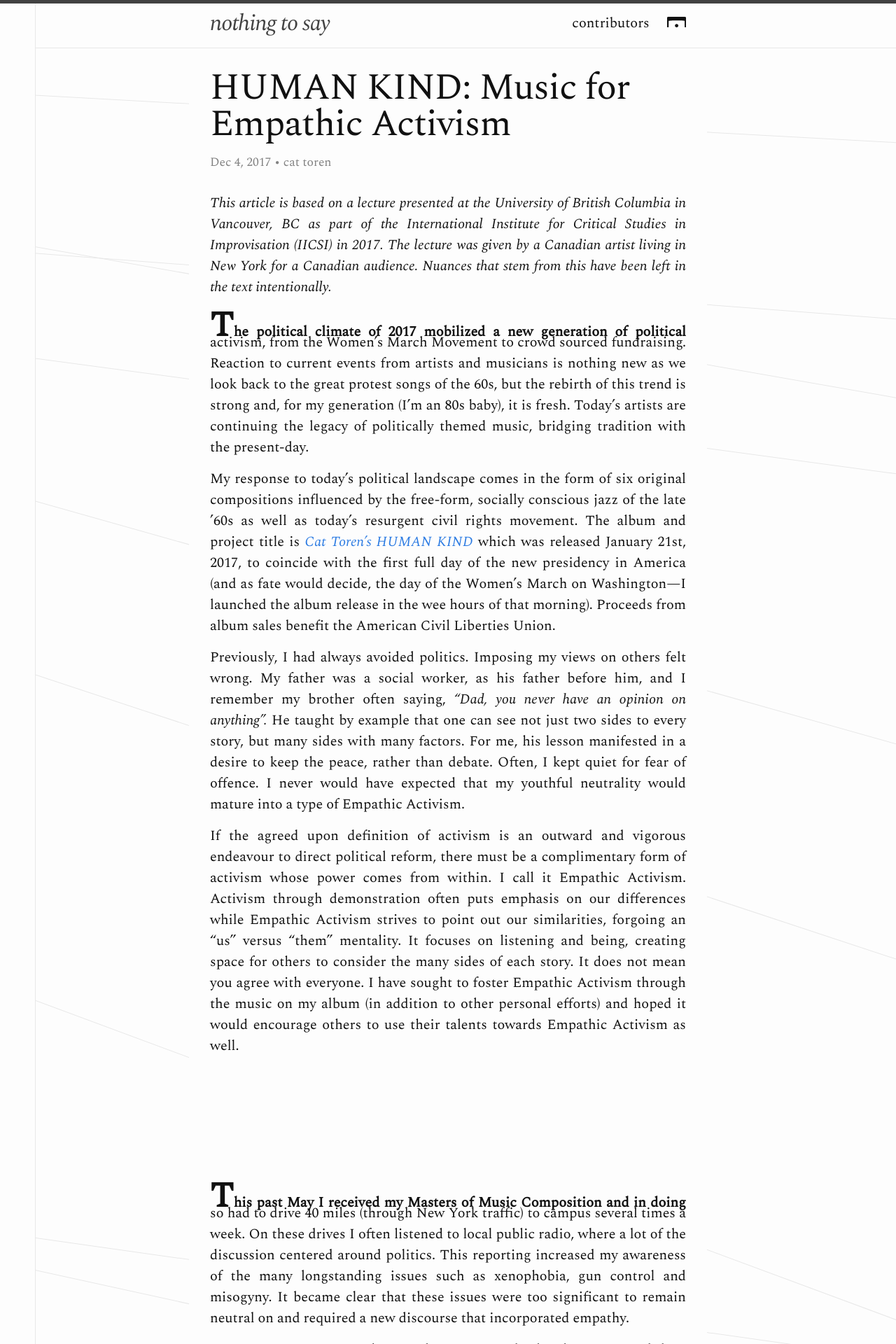
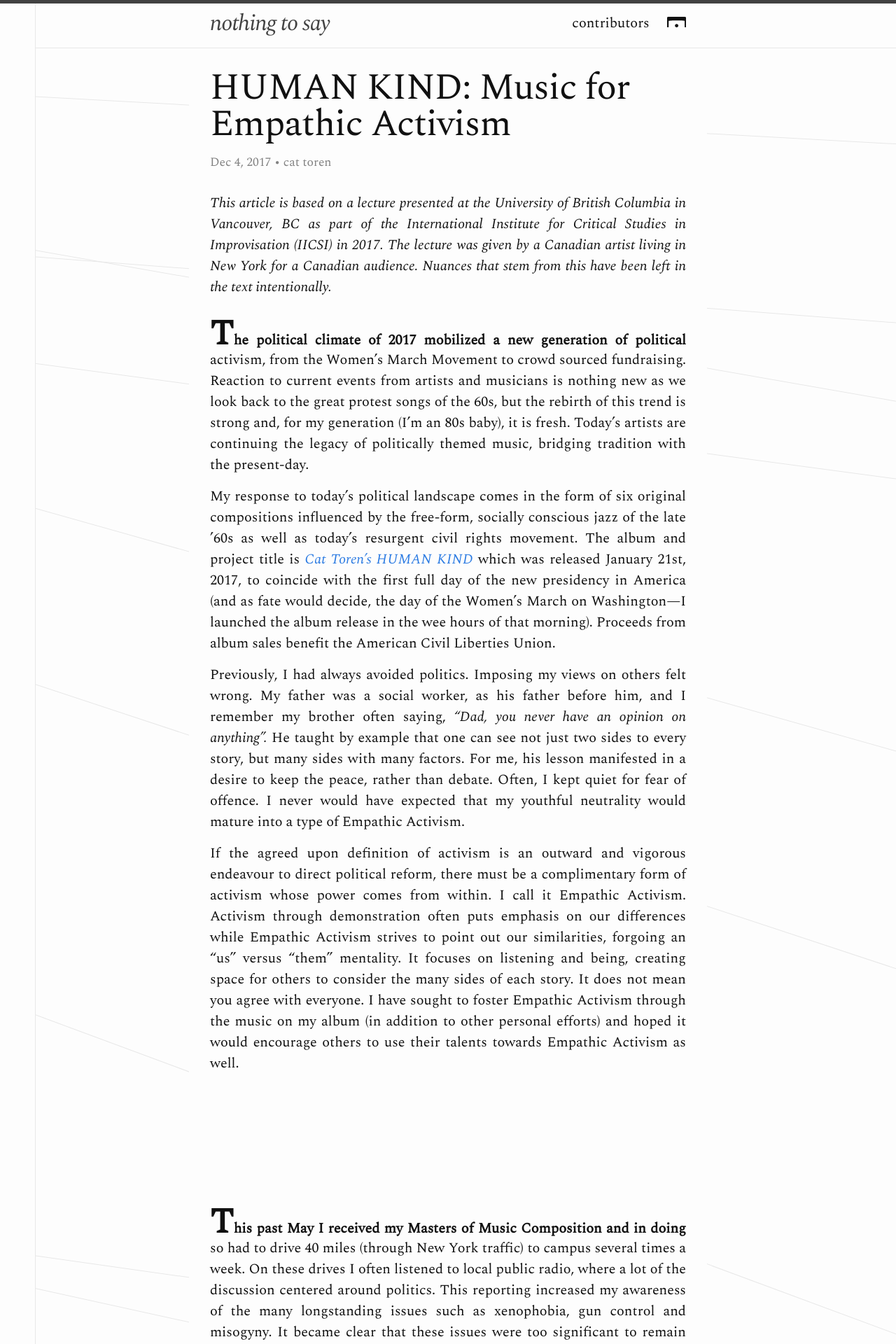
Before and after one commit to nothing-to-say/nothing-to-say, a Jekyll site: the page built from drafts/cat-toren-draft.html, in a window 1280 px wide. Shown: the top 1920 px of the page at 70% size. Built offline with Jekyll 4.4.1, drawn with Linux system fonts in a browser that asks for light colours; some of the changed text lies outside the part shown.

Commit message:
fix section line displays

```diff
--- a/drafts/cat-toren-draft.html
+++ b/drafts/cat-toren-draft.html
@@ -15,11 +15,10 @@ permalink: /drafts/cat-toren-draft.html
  }
  section p:first-child:first-letter {
      font-size: 50px;
-     line-height: 0;
  }
  section p:first-child:first-line {
      font-weight: bold;
-     line-height: 0;
+     line-height: 25px;
  }
 </style>
 <p>
```
Also changed, not shown: other parts of drafts/cat-toren-draft.html (+1 -1 lines).
